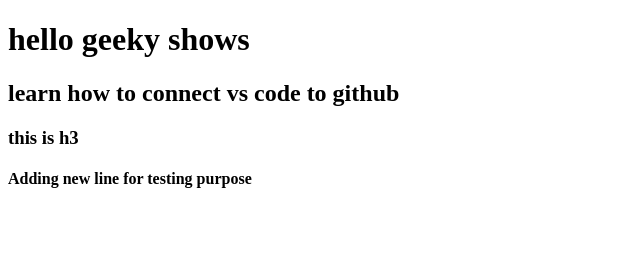
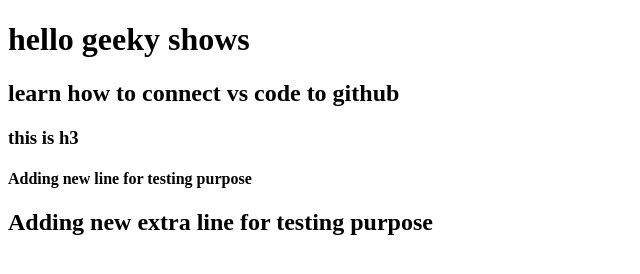
Before and after one commit to sshude/hello-geeky-shows, a plain HTML site: page index.html in a window 1280 px wide. Shown: the whole page, without its empty margins (0-640 px from the left). Drawn offline with Linux system fonts and the light colour scheme.

Commit message:
Added new line

```diff
--- a/index.html
+++ b/index.html
@@ -10,5 +10,7 @@
     <h2>learn how to connect vs code to github</h2>
     <h3>this is h3</h3>
     <h4> Adding new line for testing purpose </h4>
+    <h2> Adding new extra line for testing purpose </h2>
+
 </body>
 </html>
```
